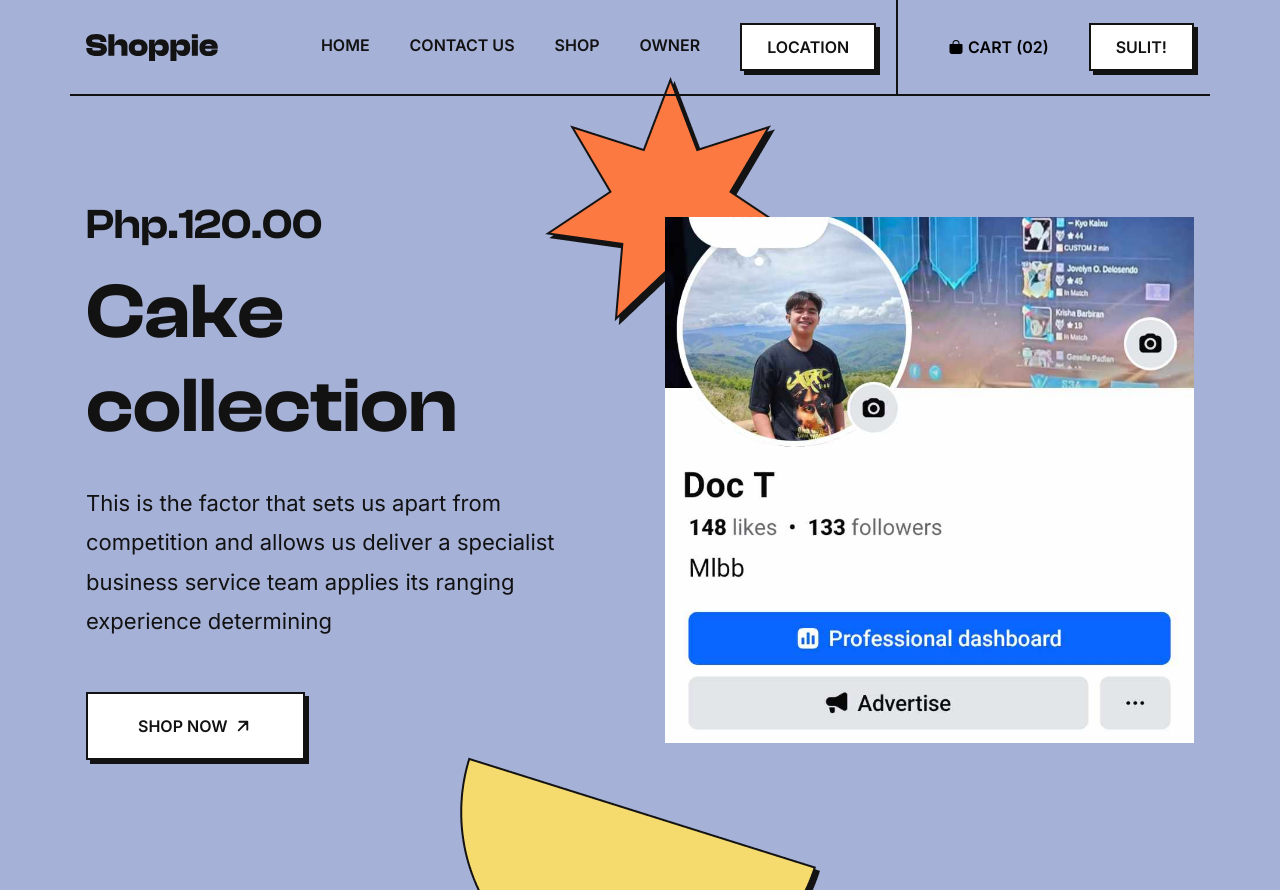
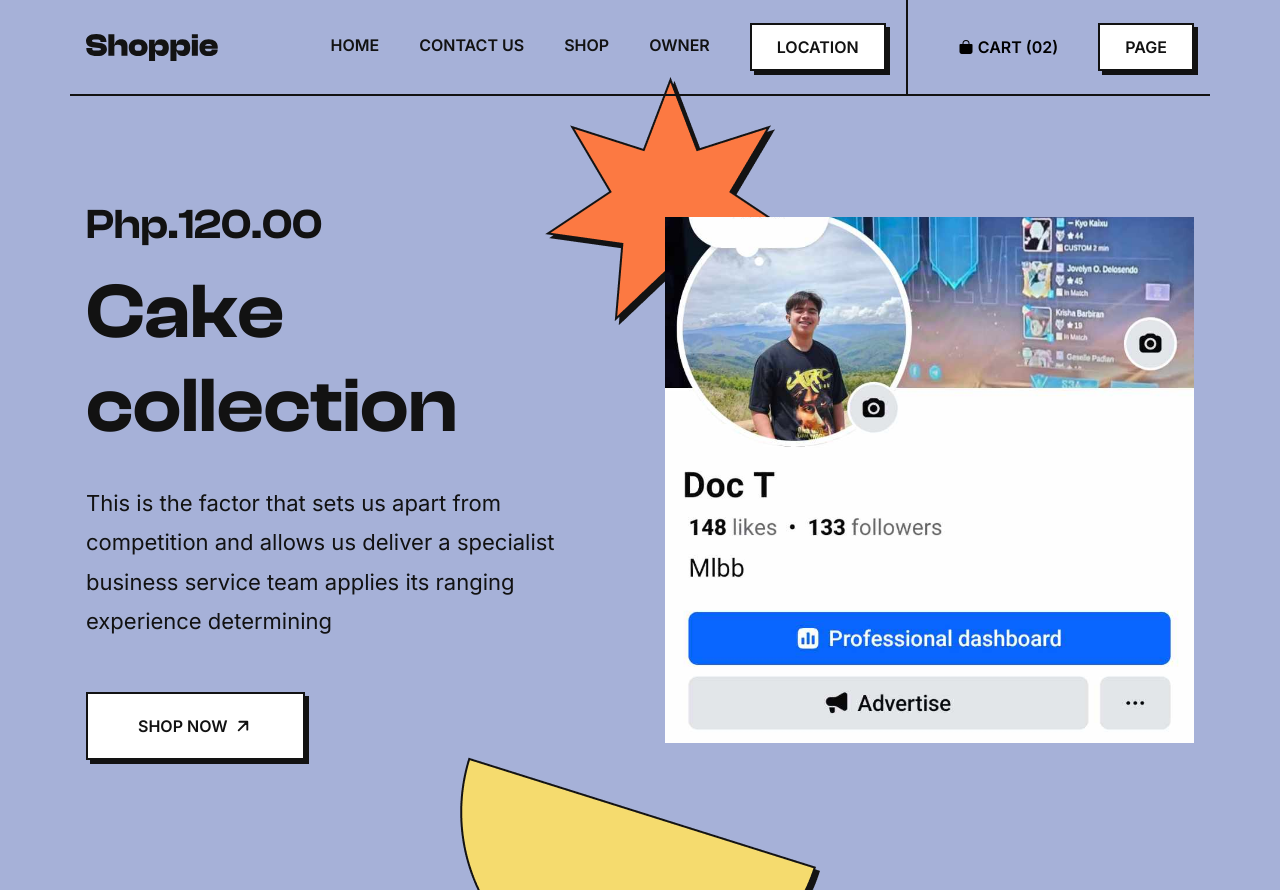
Before and after one commit to joshtzyx/caketuplano.io, a plain HTML site: page index.html in a window 1280 px wide. Shown: the top 893 px of the page. Drawn offline with nearby package versions, Linux system fonts and the light colour scheme.

Commit message:
Update index.html

```diff
--- a/index.html
+++ b/index.html
@@ -83,7 +83,7 @@
 
           <span class="span">Cart (02)</span>
         </button>
-        <a href="https://www.facebook.com/share/1BwXjMRKwt/" class="btn">Sulit!</a>
+        <a href="https://www.facebook.com/share/1BwXjMRKwt/" class="btn">Page</a>
 
       </nav>
 
```
